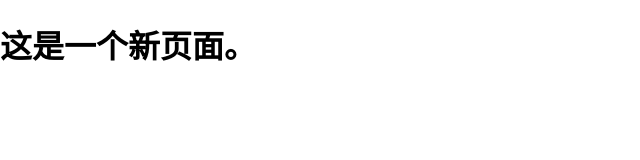
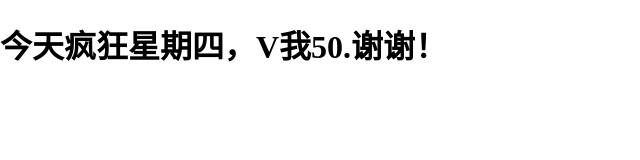
Before and after one commit to lilaclouds/-Zero-, a plain HTML site: page new.html in a window 1280 px wide. Shown: the whole page, without its empty margins (0-640 px from the left). Drawn offline with Linux system fonts and the light colour scheme.

Commit message:
Update new.html

```diff
--- a/new.html
+++ b/new.html
@@ -6,6 +6,6 @@
     <title>现实的荒原</title>
   </head>
   <body style="margin: 0;">
-   <h1>这是一个新页面。</h1>
+   <h1>今天疯狂星期四，V我50.谢谢！</h1>
   </body>
 </html>
```
